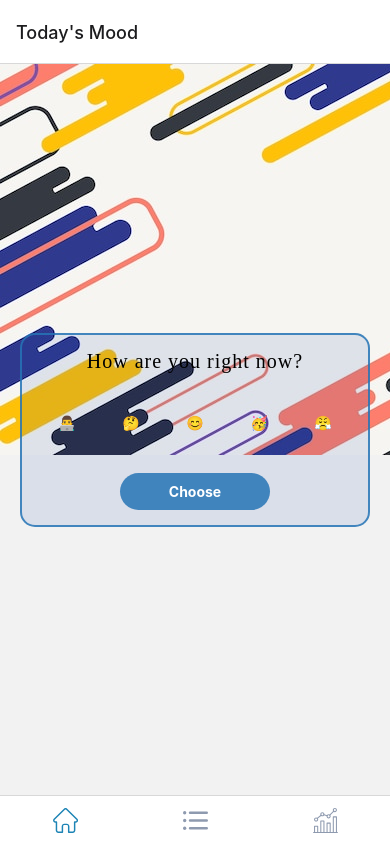
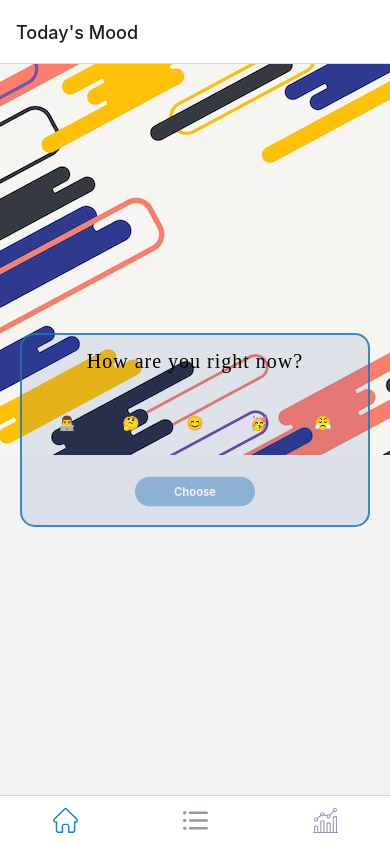
Before and after one commit to USSDlover/mood_tracker, a React Native app: screen / in a window 390 px wide. Built offline with nearby package versions, Linux system fonts and the light colour scheme.

Commit message:
feat: animate the choose button

```diff
--- a/src/components/MoodPicker.tsx
+++ b/src/components/MoodPicker.tsx
@@ -1,7 +1,8 @@
 import React from 'react';
-import { Button, Image, Pressable, StyleSheet, Text, View } from 'react-native';
-import { MoodOptionType } from '../types';
+import { Image, Pressable, StyleSheet, Text, View } from 'react-native';
+import { MoodOptionType, MoodOptionWithTimestamp } from '../types';
 import { theme } from '../theme';
+import Reanimated, { useAnimatedStyle, useSharedValue, withSpring, withTiming } from 'react-native-reanimated';
 
 const moodOptions: MoodOptionType[] = [
     { emoji: '👨‍💻', description: 'studious' },
@@ -15,6 +16,8 @@ type MoodPickerProps = {
     handleSelectMood: (mood: MoodOptionType) => void;
 }
 
+const ReanimatedPressable = Reanimated.createAnimatedComponent(Pressable);
+
 export const MoodPicker: React.FC<MoodPickerProps> = ({ handleSelectMood }) => {
     const [selectedMood, setSelectedMood] = React.useState<MoodOptionType>();
     const [hasSelected, setHasSelected] = React.useState(false);
@@ -26,6 +29,13 @@ export const MoodPicker: React.FC<MoodPickerProps> = ({ handleSelectMood }) => {
             setHasSelected(true);
         }
     }, [handleSelectMood, selectedMood]);
+
+    const chooseBtnStyle = useAnimatedStyle(() => {
+        return {
+            opacity: selectedMood ? withSpring(1) : 0.5,
+            transform: [{ scale: selectedMood ? withTiming(1) : 0.8 }]
+        }
+    });
 
     if (hasSelected) {
         const butterFly = require('../../assets/butterflies.png');
@@ -55,9 +65,12 @@ export const MoodPicker: React.FC<MoodPickerProps> = ({ handleSelectMood }) => {
                 </View>
             ))}
         </View>
-        <Pressable style={styles.button} onPress={handleChoose}>
+        <ReanimatedPressable
+            style={[styles.button, chooseBtnStyle]}
+            onPress={handleChoose}
+        >
             <Text style={styles.buttonText}>Choose</Text>
-        </Pressable>
+        </ReanimatedPressable>
     </View>
 }
 
```
